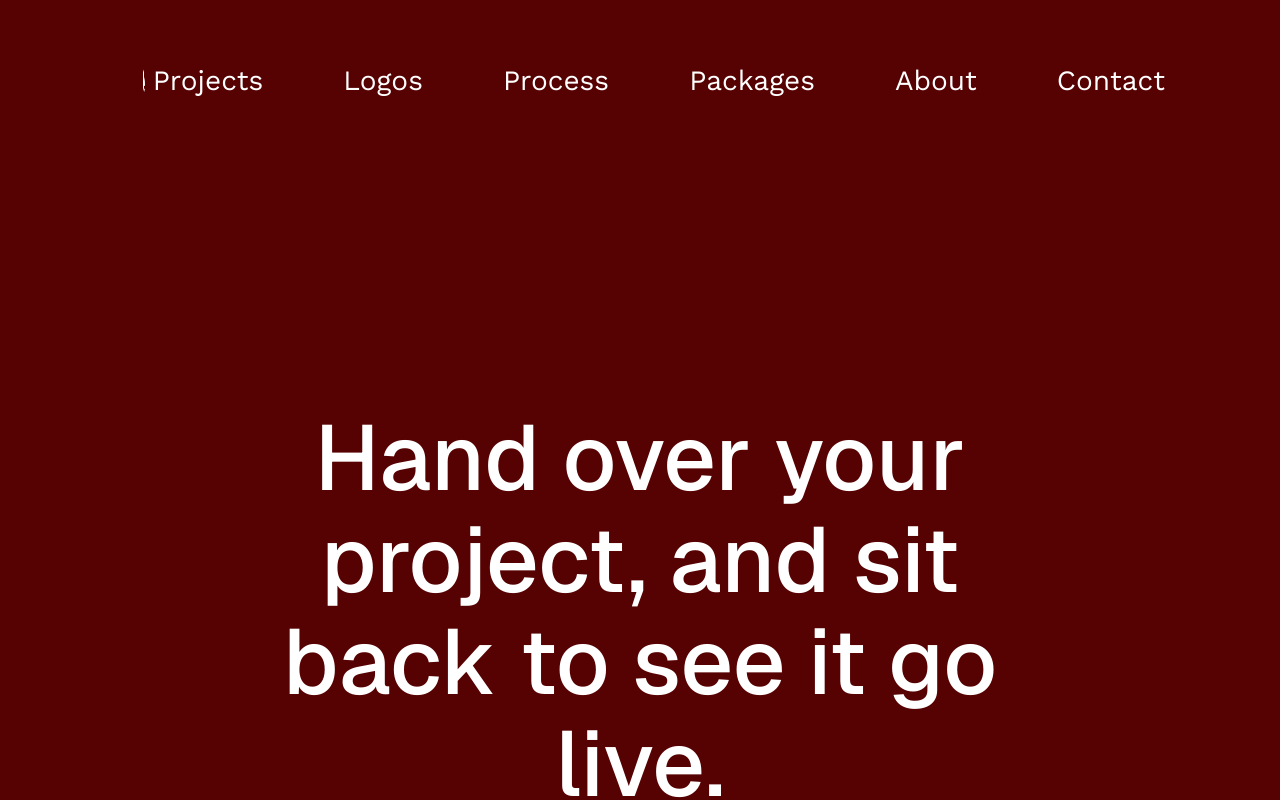
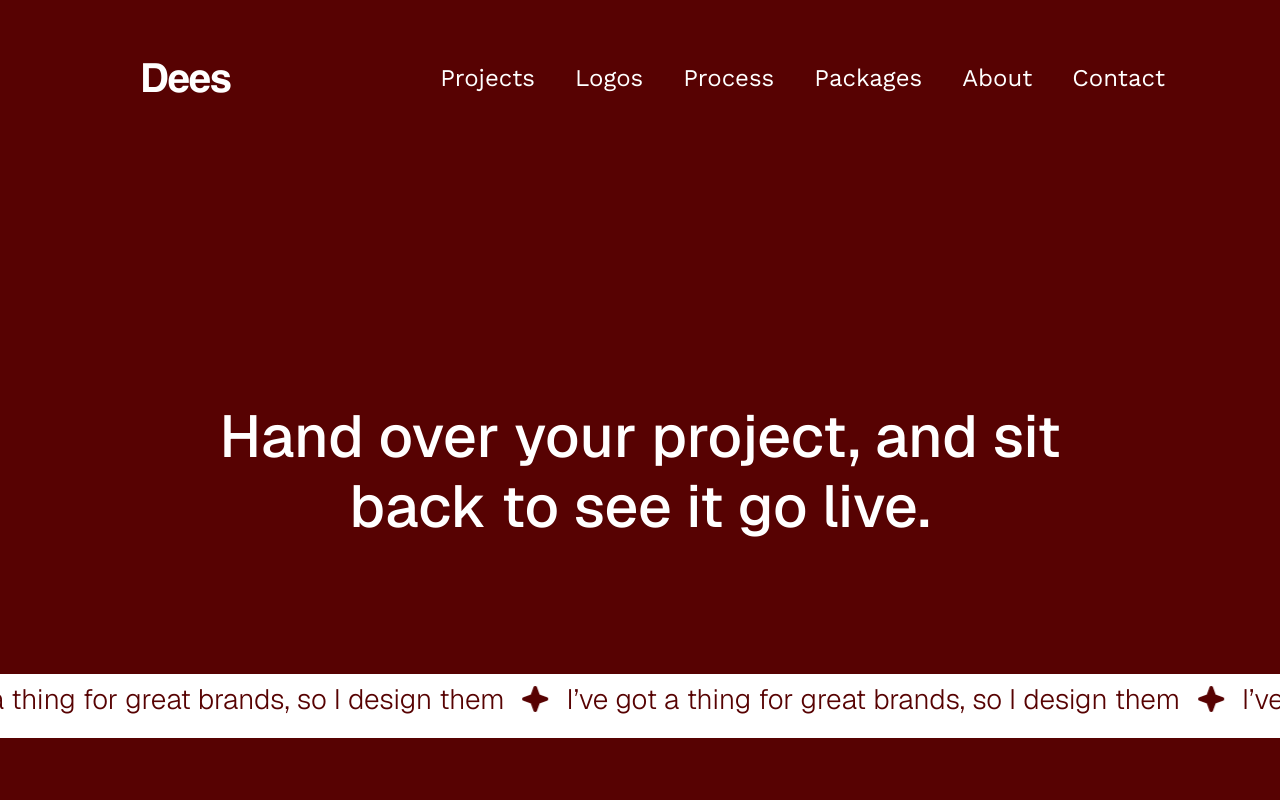
Before and after one commit to nrmcodes22/Dees, a Next.js app: page / in a window 1280 px wide. Shown: the top 800 px of the page. Built offline with nearby package versions, Linux system fonts and the light colour scheme.

Commit message:
fixing hamburger

```diff
--- a/app/globals.css
+++ b/app/globals.css
@@ -11,7 +11,8 @@
   --font-sans: var(--font-geist-sans);
   --font-mono: var(--font-geist-mono);
 
-
+  --breakpoint-lg:1000px;
+  --breakpoint-md:700px;
 }
 html, body {
   overflow-x: hidden;
--- a/components/Navbar/Navbar.jsx
+++ b/components/Navbar/Navbar.jsx
@@ -35,7 +35,10 @@ export default function Navbar() {
   ];
 
   return (
-    <nav className="bg-[#570202] text-white flex items-center justify-between shadow-md  lg:py-[52px] lg:pl-[143.047px] lg:pr-[107px] md:px-[40px] md:pt-[22px] md:pb-[21px] pt-[40px] px-[20px] pb-[156.001px] "
+    <nav className="bg-[#570202] text-white flex items-center justify-between
+  xl:py-[52px] xl:pl-[143.047px] xl:pr-[107px]
+  md:px-[40px] md:pt-[22px] md:pb-[21px]
+  pt-[40px] px-[20px] pb-[156px] relative min-gap-x-12"
 >
   {/* Logo with animation */}
   <motion.div
@@ -50,14 +53,14 @@ export default function Navbar() {
         alt="Dees Logo"
         width={100}
         height={100}
-          className="w-[87.51px] h-[29.51px] "
+        className="w-[87.51px] h-[29.51px]"
       />
     </Link>
   </motion.div>
 
   {/* Desktop Menu */}
   <motion.div
-        className="hidden md:flex space-x-[32px] lg:space-x-[64px]"
+    className="hidden md:flex flex-grow justify-end md:gap-4 lg:gap-6"
     variants={menuContainer}
     initial="hidden"
     animate="visible"
@@ -66,7 +69,7 @@ export default function Navbar() {
       <motion.a
         key={item.href}
         href={item.href}
-            className="relative text-[22px] lg:text-[28px] font-[400] font-worksans lg:p-[8px] p-[4px] "
+        className="relative text-[20px] lg:text-[24px] font-[400] font-worksans lg:p-[8px] p-[4px]"
         variants={menuItem}
         whileHover={{ y: -3, transition: { type: "spring", stiffness: 300 } }}
       >
@@ -80,6 +83,7 @@ export default function Navbar() {
       </motion.a>
     ))}
   </motion.div>
+
   {/* Mobile Hamburger */}
   <div className="md:hidden flex items-center">
     <button onClick={() => setMenuOpen(!menuOpen)}>
@@ -92,18 +96,17 @@ export default function Navbar() {
       />
     </button>
   </div>
+
+  {/* Mobile Slide Menu */}
   <AnimatePresence>
     {menuOpen && (
       <motion.div
         initial={{ opacity: 0, x: 50 }}
         animate={{ opacity: 1, x: 0 }}
         exit={{ opacity: 0, x: 50 }}
-            className="absolute top-0 right-0 w-[305px] h-screen bg-[white] text-[#570202]  flex flex-col items-start gap-[57px] md:hidden z-50 "
+        className="absolute top-0 right-0 w-[305px] min-h-screen bg-white text-[#570202] flex flex-col items-start gap-[57px] md:hidden z-50"
       >
-            <button
-              onClick={() => setMenuOpen(false)}
-              className="self-end"
-            >
+        <button onClick={() => setMenuOpen(false)} className="self-end">
           <Image
             src="/images/pumclose.png"
             alt="Close Menu"
@@ -116,7 +119,7 @@ export default function Navbar() {
           <Link
             key={item.href}
             href={item.href}
-                className="bg-[white] text-[#570202]   font-[400] font-worksans text-[33.736px] leading-normal tracking-[-1.012px] hover:bg-[#FFE7E7] p-[9.64px] rounded-[6px] ml-[34px] "
+            className="bg-white text-[#570202] font-[400] font-worksans text-[33.736px] leading-normal tracking-[-1.012px] hover:bg-[#FFE7E7] p-[9.64px] rounded-[6px] ml-[34px]"
             onClick={() => setMenuOpen(false)}
           >
             {item.label}
@@ -125,7 +128,7 @@ export default function Navbar() {
       </motion.div>
     )}
   </AnimatePresence>
+</nav>
 
-    </nav>
   );
 }
--- a/home_page/hero1.jsx
+++ b/home_page/hero1.jsx
@@ -19,7 +19,7 @@ const lineVariant = {
 export default function Hero1() {
   return (
     <div className="flex flex-col items-center text-center  bg-[#570202]">
-      <motion.h1 className="lg:mt-[245px] md:mt-[196px] md:text-[48px] lg:text-[92px] text-[34px] font-[500] text-white md:leading-[51px] lg:leading-[102px] leading-[39.8px] lg:mx-[255px] md:mx-[159px] mx-[35px] mb-[87.87px] md:mb-[83.5px] lg:mb-[133px]">
+      <motion.h1 className="lg:mt-[245px] md:mt-[196px] md:text-[48px] lg:text-[59px] text-[34px] font-[500] text-white md:leading-[51px] lg:leading-[70px] leading-[39.8px] lg:mx-[255px] md:mx-[159px] mx-[35px] mb-[87.87px] md:mb-[83.5px] lg:mb-[133px] lg:w-[900px] md:w-[800px] w-[370px]">
         <motion.div
           custom={0}
           variants={lineVariant}
--- a/home_page/hero4.jsx
+++ b/home_page/hero4.jsx
@@ -274,7 +274,7 @@ export default function Hero4() {
           className={`
             ${isMobile
               ? "flex overflow-x-auto snap-x snap-mandatory scrollbar-hide gap-[7px] items-stretch"
-              : "grid md:gap-[14px] lg:gap-[69px] md:grid-cols-2 lg:grid-cols-3"
+              : "grid md:gap-2 lg:gap-4 md:grid-cols-2 lg:grid-cols-3"
             }
           `}
           // keep visible immediately to avoid layout-dependent hiding
```
Lines whose indentation alone changed are shown as unchanged.
